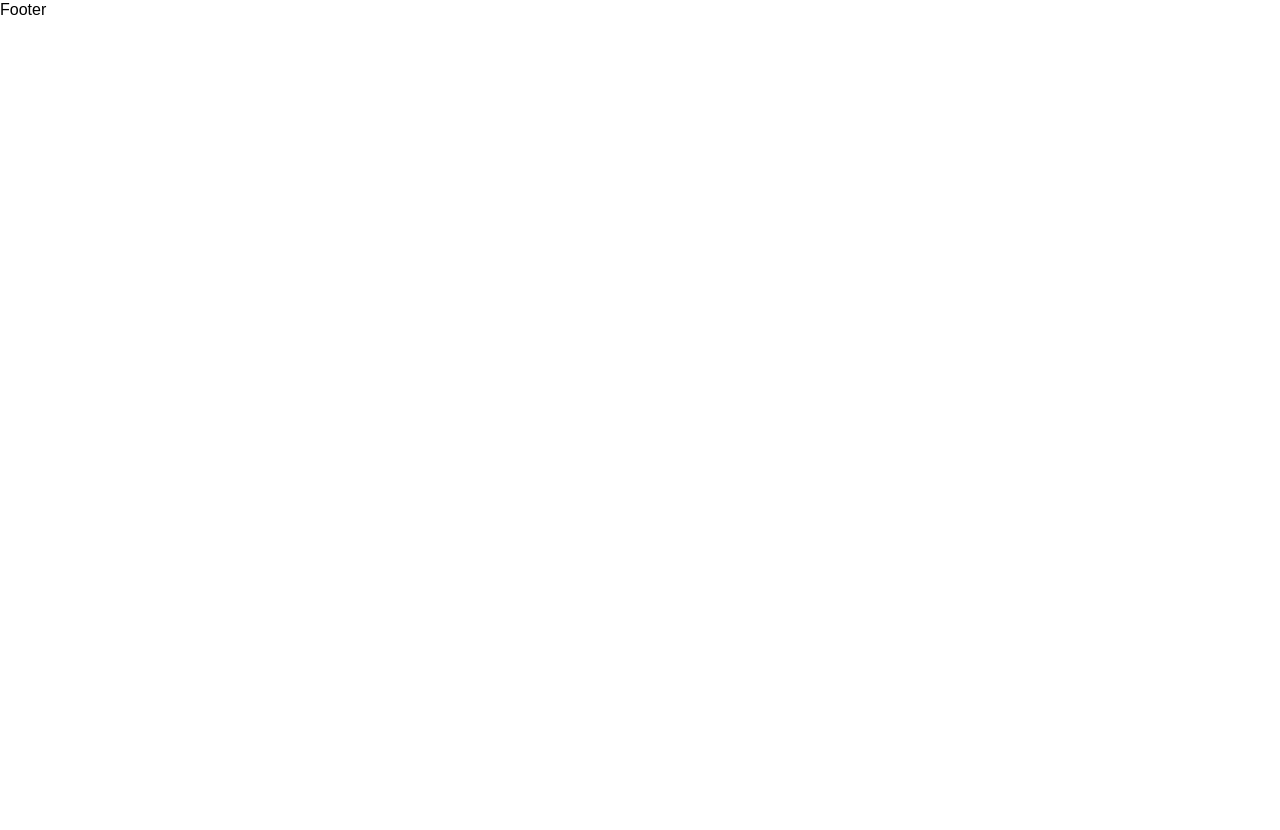
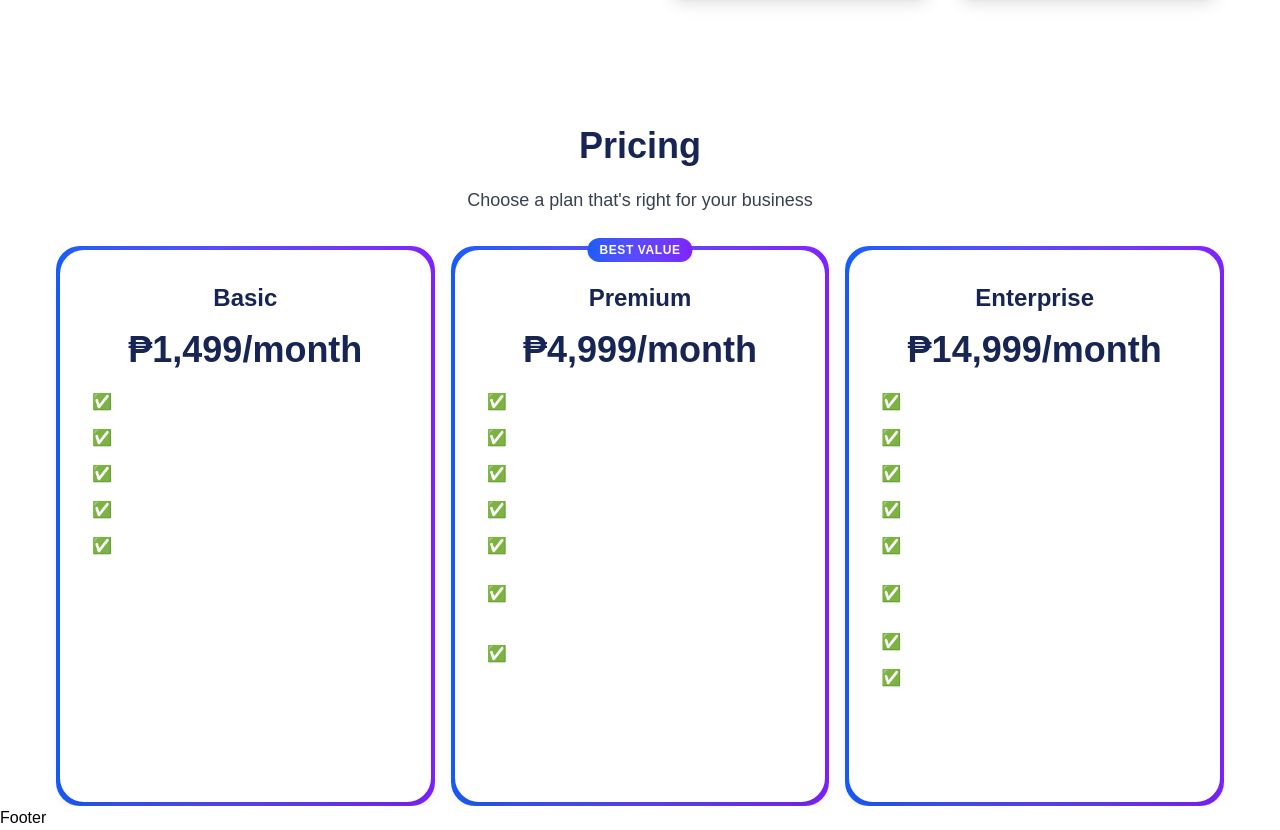
Before and after one commit to arvinbuid/modern-landing-page, a React (Vite) app: page / in a window 1280 px wide. Shown: the part 2306-3136 px from the top of the page. Before the commit the page ends 2328 px from the top, so only its background shows below. Built offline with nearby package versions, Linux system fonts and the light colour scheme.

Commit message:
Created and build Pricing component.

```diff
--- a/src/App.tsx
+++ b/src/App.tsx
@@ -2,6 +2,7 @@ import Layout from "./components/Layout"
 import AboutUs from "./components/sections/AboutUs"
 import Brands from "./components/sections/Brands"
 import Hero from "./components/sections/Hero"
+import Pricing from "./components/sections/Pricing"
 import Services from "./components/sections/Services"
 
 const Home = () => {
@@ -11,6 +12,7 @@ const Home = () => {
       <Brands />
       <Services />
       <AboutUs />
+      <Pricing />
     </Layout>
   )
 }
--- /dev/null
+++ b/src/components/sections/Pricing.tsx
@@ -0,0 +1,56 @@
+import { pricingPlans } from "../../utils/pricing-plans"
+
+import Button from "../shared/Button"
+import Container from "../shared/Container"
+import Paragraph from "../shared/Paragraph"
+import Title from "../shared/Title"
+
+const Pricing = () => {
+    return (
+        <section id="pricing">
+            <Container className="text-center">
+                <Title>Pricing</Title>
+                <Paragraph className="mt-5">Choose a plan that's right for your business</Paragraph>
+
+
+                {/* Pricing Plans */}
+                <div className="grid grid-cols-1 sm:grid-cols-2 lg:grid-cols-3 gap-4 mt-8">
+                    {pricingPlans.map((plan, key) => (
+                        <div key={key} className="relative w-full group">
+                            <div className="bg-gradient-to-r from-blue-600 to-violet-600 p-1 rounded-3xl h-full">
+                                <div className="bg-box-bg rounded-3xl flex flex-col shadow-lg shadow-box-shadow p-8 h-full relative">
+                                    {plan.bestValue && (
+                                        <div className="absolute -top-3 left-1/2 -translate-x-1/2 px-3 py-1 text-xs text-white font-bold uppercase bg-primary rounded-full bg-gradient-to-r from-blue-600 to-violet-600 tracking-wider">
+                                            Best Value
+                                        </div>
+                                    )}
+                                    <h3 className="text-2xl font-semibold text-heading-1">
+                                        {plan.name}
+                                    </h3>
+                                    <p className="mt-4 text-4xl font-bold text-heading-1">
+                                        {plan.price}
+                                    </p>
+                                    <ul className="mt-5 text-white text-left flex flex-col space-y-3">
+                                        {plan.features.map((feature, keyFeature) => (
+                                            <li key={keyFeature} className="flex items-center gap-2">
+                                                <span className="text-primary">✅ </span>
+                                                <span>{feature} </span>
+                                            </li>
+                                        ))}
+                                    </ul>
+                                    <div className="mt-8">
+                                        <Button className="w-full transform transition-transform duration-300 hover:scale-105 text-white">
+                                            Choose Plan
+                                        </Button>
+                                    </div>
+                                </div>
+                            </div>
+                        </div>
+                    ))}
+                </div>
+            </Container>
+        </section>
+    )
+}
+
+export default Pricing
--- /dev/null
+++ b/src/utils/pricing-plans.ts
@@ -0,0 +1,41 @@
+export const pricingPlans = [
+  {
+    name: "Basic",
+    price: "₱1,499/month",
+    features: [
+      "Access to core AI analytics",
+      "Up to 3 user accounts",
+      "Monthly performance reports",
+      "Email support",
+      "Limited API access",
+    ],
+  },
+  {
+    name: "Premium",
+    price: "₱4,999/month",
+    features: [
+      "All Basic features",
+      "Advanced AI automation tools",
+      "Up to 15 user accounts",
+      "Weekly performance reports",
+      "Priority email and chat support",
+      "Extended API access with higher rate limits",
+      "Integration with third-party platforms (e.g., CRM, ERP)",
+    ],
+    bestValue: true,
+  },
+  {
+    name: "Enterprise",
+    price: "₱14,999/month",
+    features: [
+      "All Premium features",
+      "Unlimited user accounts",
+      "Custom AI model development",
+      "Real-time analytics dashboard",
+      "Dedicated account manager",
+      "24/7 premium support (email, chat, phone)",
+      "Onboarding and training sessions",
+      "Custom API integrations and SLAs",
+    ],
+  },
+];
```
